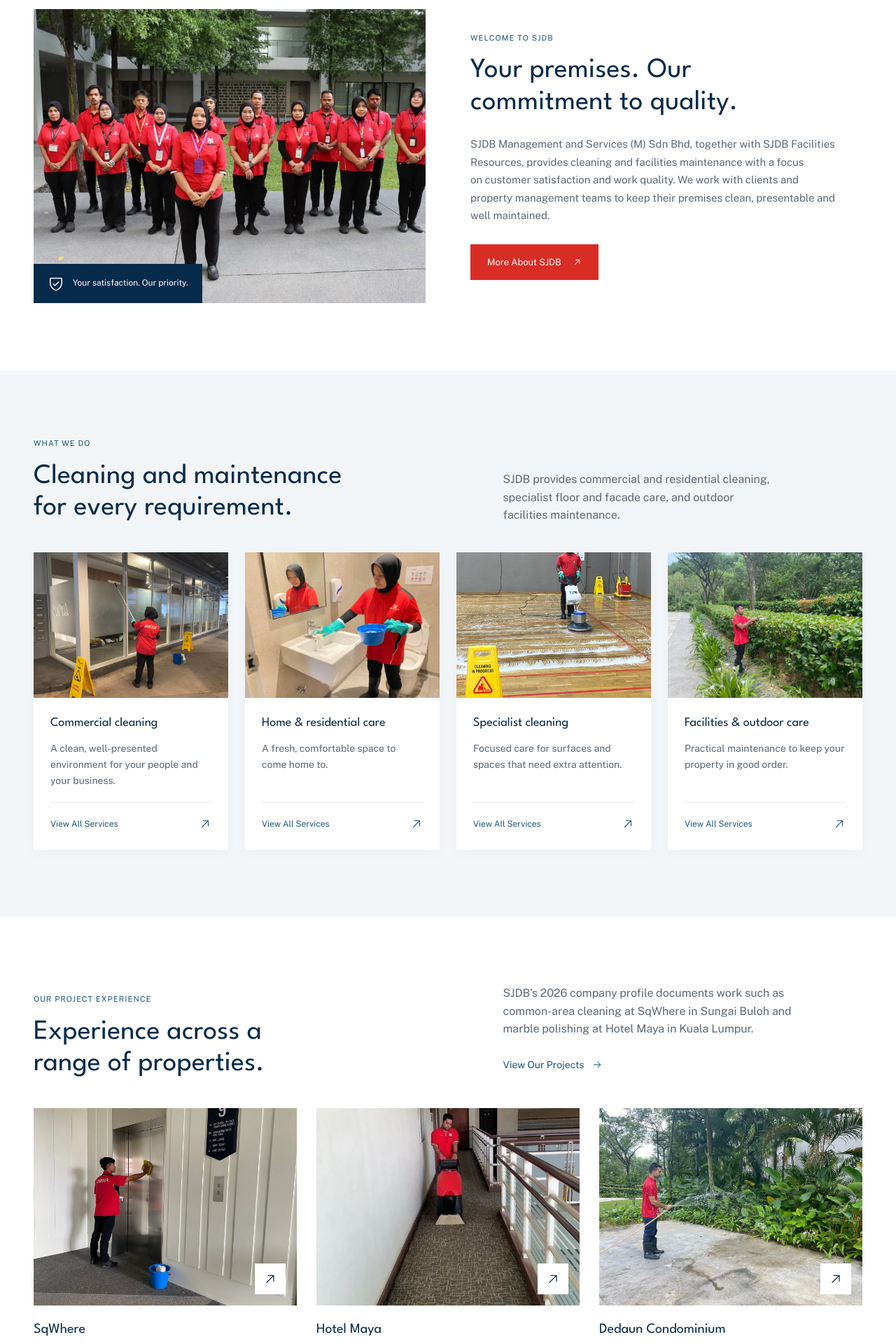
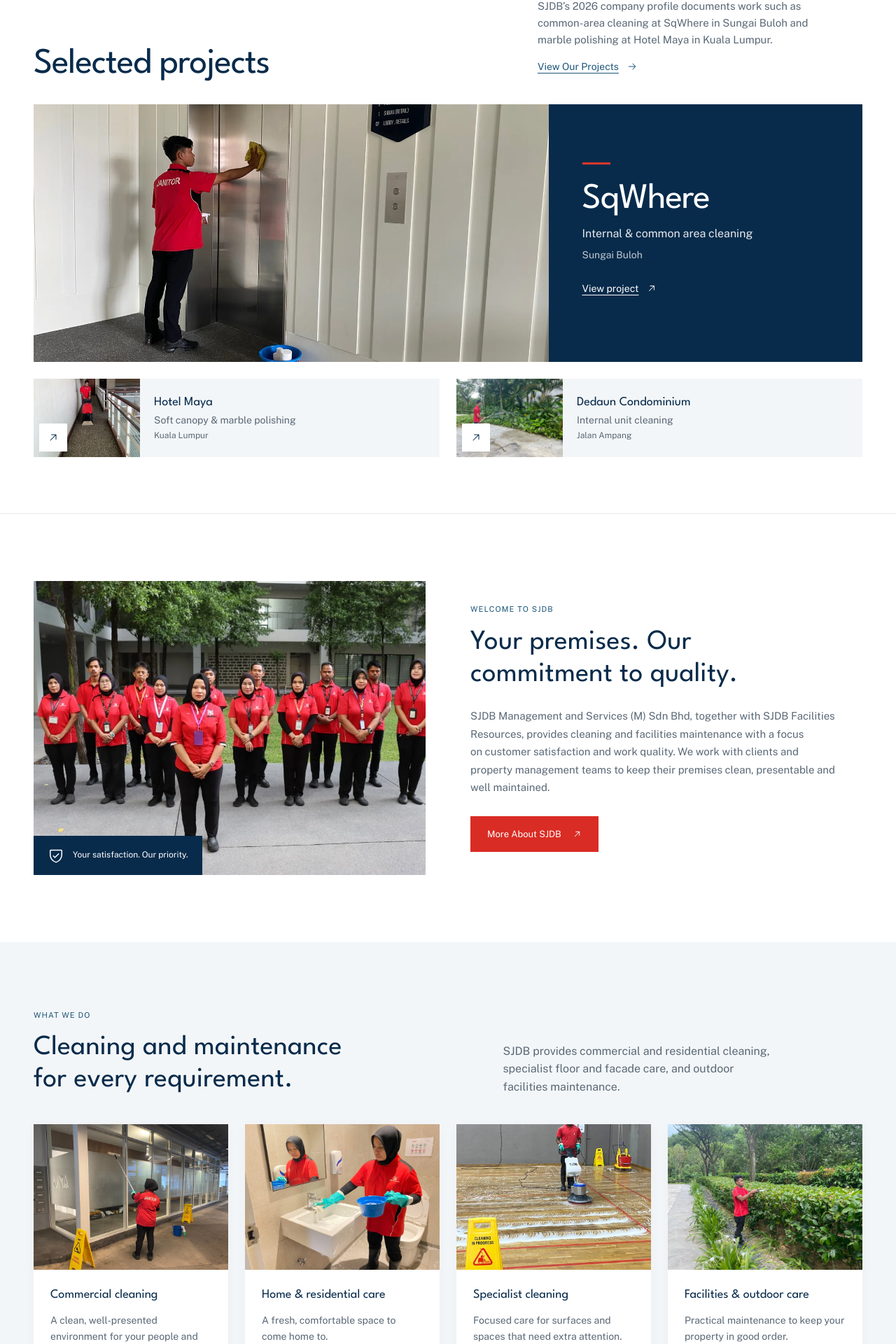
Before and after one commit to FixITSukil/SJDB-Website, a React (Vite) app: page / in a window 1280 px wide. Shown: the part 1011-2931 px from the top of the page at 70% size. Built offline with nearby package versions, Linux system fonts and the light colour scheme.

Commit message:
Feature SqWhere near the homepage hero

```diff
--- a/src/App.tsx
+++ b/src/App.tsx
@@ -119,6 +119,7 @@ const App = ({
     `${pageHref(page, nextLanguage)}${languageSearch}${languageAnchor}`;
 
   useEffect(() => {
+    if (!("IntersectionObserver" in window)) return;
     const observer = new IntersectionObserver(
       (entries) => {
         entries.forEach((entry) => {
@@ -392,9 +393,9 @@ const App = ({
                 ))}
               </div>
             </div>
+            <HomeProjects language={language} onProject={setSelectedProject} />
             <HomeOverview language={language} />
             <HomeServices language={language} />
-            <HomeProjects language={language} onProject={setSelectedProject} />
             <EnquiryBanner language={language} whatsappLink={whatsappLink} />
           </>
         ) : null}
--- a/src/CorporateSections.tsx
+++ b/src/CorporateSections.tsx
@@ -259,59 +259,92 @@ export const HomeProjects = ({
   onProject,
 }: LanguageProps & { onProject: (project: Project) => void }) => {
   const t = corporateCopy[language];
-  const featured = [projects[0], additionalProjects[0], projects[3]];
+  const featured = projects.find((project) => project.id === "sqwhere")!;
+  const supporting = [
+    additionalProjects.find((project) => project.id === "hotel-maya")!,
+    projects.find((project) => project.id === "dedaun")!,
+  ];
+  const viewProject = copy[language].projects.view;
   return (
-    <section className="section-space bg-white">
+    <section
+      className="bg-white py-14 md:border-b md:border-ink/10 lg:py-20"
+      aria-labelledby="featured-projects-title"
+    >
       <div className="site-container">
-        <div className="section-heading" data-reveal>
+        <div className="mb-6 grid items-end gap-3 md:mb-8 md:grid-cols-[1fr_minmax(0,0.8fr)] md:gap-12 lg:grid-cols-[1fr_minmax(0,29rem)]">
+          <h2 id="featured-projects-title" className="featured-projects-title">
+            {t.work.featuredTitle}
+          </h2>
           <div>
-            <p className="eyebrow mb-4">{t.work.eyebrow}</p>
-            <h2>{t.work.title}</h2>
-          </div>
-          <div>
-            <p className="section-description">{t.work.description}</p>
+            <p className="section-description !text-[15px]">{t.work.description}</p>
             <a
               href={pageHref("projects", language)}
-              className="mt-4 inline-flex min-h-11 items-center gap-3 text-sm font-semibold text-brand"
+              className="mt-1 inline-flex min-h-11 items-center gap-3 text-sm font-semibold text-brand underline underline-offset-4"
             >
               {t.work.all}
               <ArrowRight aria-hidden="true" />
             </a>
           </div>
         </div>
-        <div className="grid gap-7 sm:grid-cols-2 lg:grid-cols-3">
-          {featured.map((project) => (
+        <article className="featured-project project-preview group" data-reveal>
+          <div className="featured-project-photo">
+            <img
+              src={featured.image}
+              alt={language === "en" ? "A cleaner wiping lift doors at SqWhere" : "Pekerja pembersihan mengelap pintu lif di SqWhere"}
+              width="800"
+              height="600"
+              loading="lazy"
+              decoding="async"
+              className="project-preview-image"
+            />
+          </div>
+          <div className="featured-project-detail min-w-0">
+            <h3 className="featured-project-name">{featured.title}</h3>
+            <p className="mt-3 text-base text-white/90">{featured.scope[language]}</p>
+            <p className="mt-2 text-sm text-white/75">{featured.location}</p>
             <button
-              key={project.id}
               type="button"
-              onClick={() => onProject(project)}
-              className="home-card-reveal group text-left"
-              aria-label={`${copy[language].projects.view}: ${project.title}`}
-              data-reveal
+              onClick={() => onProject(featured)}
+              aria-label={`${viewProject}: ${featured.title}`}
+              className="project-preview-action mt-4 inline-flex min-h-11 items-center gap-3 text-sm font-semibold underline underline-offset-4"
             >
-              <div className="relative mb-5 aspect-[4/3] overflow-hidden bg-mist">
+              {viewProject}
+              <ArrowUpRight aria-hidden="true" />
+            </button>
+          </div>
+        </article>
+        <div className="mt-4 grid gap-4 md:mt-6 md:grid-cols-2 md:gap-6">
+          {supporting.map((project) => (
+            <article key={project.id} className="supporting-project project-preview group">
+              <div className="supporting-project-photo">
                 <img
                   src={project.image}
-                  alt={`${project.title} — ${project.scope[language]}`}
+                  alt=""
                   width="800"
                   height="600"
                   loading="lazy"
-                  className="h-full w-full object-cover transition-transform duration-500 motion-safe:group-hover:scale-[1.025]"
+                  decoding="async"
+                  className="project-preview-image"
                 />
-                <span className="absolute bottom-4 right-4 grid h-11 w-11 place-items-center bg-white text-xl text-ink transition-colors group-hover:bg-brand group-hover:text-white">
-                  <ArrowUpRight aria-hidden="true" />
-                </span>
               </div>
-              <h3 className="mb-2 font-display text-xl font-bold">
-                {project.title}
-              </h3>
-              {project.location ? (
-                <p className="mb-2 text-xs text-muted">{project.location}</p>
-              ) : null}
-              <p className="text-sm leading-relaxed text-muted">
-                {project.scope[language]}
-              </p>
-            </button>
+              <div className="min-w-0 px-3 py-4 sm:px-5">
+                <h3 className="mb-1 text-lg font-bold leading-tight">
+                  <button
+                    type="button"
+                    onClick={() => onProject(project)}
+                    className="project-preview-action text-left"
+                    aria-label={`${viewProject}: ${project.title}`}
+                  >
+                    {project.title}
+                  </button>
+                </h3>
+                <p className="text-sm text-muted">{project.scope[language]}</p>
+                <p className="mt-1 text-xs text-muted">{project.location}</p>
+              </div>
+              <span className="supporting-project-arrow" aria-hidden="true">
+                <ArrowUpRight />
+              </span>
+            </article>
           ))}
         </div>
       </div>
--- a/src/corporate-content.ts
+++ b/src/corporate-content.ts
@@ -49,7 +49,7 @@ interface CorporatePageCopy {
     all: string;
     details: string;
   };
-  work: { eyebrow: string; title: string; description: string; all: string };
+  work: { eyebrow: string; title: string; featuredTitle: string; description: string; all: string };
   about: {
     eyebrow: string;
     title: string;
@@ -124,6 +124,7 @@ export const corporateCopy = {
     work: {
       eyebrow: "OUR PROJECT EXPERIENCE",
       title: "Experience across a range of properties.",
+      featuredTitle: "Selected projects",
       description:
         "SJDB’s 2026 company profile documents work such as common-area cleaning at SqWhere in Sungai Buloh and marble polishing at Hotel Maya in Kuala Lumpur.",
       all: "View Our Projects",
@@ -227,6 +228,7 @@ export const corporateCopy = {
     work: {
       eyebrow: "PENGALAMAN PROJEK KAMI",
       title: "Pengalaman merentasi pelbagai jenis hartanah.",
+      featuredTitle: "Projek terpilih",
       description:
         "Profil syarikat SJDB 2026 memaparkan kerja seperti pembersihan kawasan bersama di SqWhere, Sungai Buloh, dan penggilapan marmar di Hotel Maya, Kuala Lumpur.",
       all: "Lihat Projek Kami",
--- a/src/styles.css
+++ b/src/styles.css
@@ -177,6 +177,51 @@
   .corporate-promise {
     @apply border-b border-ink/10 bg-mist py-7;
   }
+  .featured-projects-title,
+  .featured-project-name {
+    @apply font-display font-bold leading-none tracking-[-0.02em];
+  }
+  .featured-projects-title {
+    font-size: clamp(2.4rem, 4vw, 3.75rem);
+  }
+  .featured-project-name {
+    font-size: clamp(2.25rem, 4vw, 3.75rem);
+  }
+  .project-preview {
+    @apply relative grid min-w-0;
+  }
+  .featured-project {
+    @apply bg-ink text-white md:grid-cols-[1.64fr_1fr] md:items-center;
+  }
+  .featured-project-photo {
+    @apply relative aspect-[8/5] self-stretch overflow-hidden bg-[#102638] md:aspect-[2/1];
+  }
+  .project-preview-image {
+    @apply absolute inset-0 h-full w-full object-cover motion-safe:transition-transform motion-safe:duration-500;
+  }
+  .featured-project-detail {
+    @apply p-6 sm:p-9 lg:p-12;
+  }
+  .featured-project-detail::before {
+    @apply mb-4 block h-[3px] w-10 bg-[#e0362c] md:mb-6;
+    content: "";
+  }
+  .supporting-project {
+    @apply grid-cols-[minmax(5.5rem,37%)_minmax(0,1fr)] items-center bg-mist sm:grid-cols-[9.5rem_minmax(0,1fr)];
+  }
+  .supporting-project-photo {
+    @apply relative min-h-28 self-stretch overflow-hidden bg-ink/10;
+  }
+  .project-preview-action::after {
+    @apply absolute inset-0 z-10;
+    content: "";
+  }
+  .featured-project .project-preview-action:focus-visible {
+    outline-color: white;
+  }
+  .supporting-project-arrow {
+    @apply pointer-events-none absolute bottom-2 left-2 grid h-8 w-8 place-items-center bg-white text-base text-ink transition-colors md:h-10 md:w-10;
+  }
   .corp-hero {
     @apply relative isolate overflow-hidden bg-ink text-white;
     min-height: 600px;
@@ -241,6 +286,12 @@
   opacity: 0.85;
 }
 @media (hover: hover) and (pointer: fine) {
+  .supporting-project:hover .supporting-project-arrow {
+    @apply bg-brand text-white;
+  }
+  .supporting-project:hover .project-preview-action {
+    @apply underline underline-offset-4;
+  }
   .corporate-nav-link:hover::after {
     opacity: 0.85;
   }
@@ -251,6 +302,9 @@
   }
 }
 @media (hover: hover) and (pointer: fine) and (prefers-reduced-motion: no-preference) {
+  .project-preview:hover .project-preview-image {
+    transform: scale(1.025);
+  }
   :is(.button-primary, .button-outline, .whatsapp-float, .service-tab, .project-filter, a.group, button.group):hover:not(:disabled) {
     translate: 0 -2px;
   }
@@ -288,8 +342,11 @@
   opacity: 1;
 }
 @media (prefers-reduced-motion: no-preference) {
-  [data-reveal].is-visible {
+  [data-reveal].is-visible:not(.featured-project) {
     animation: section-reveal 0.55s ease-out both;
+  }
+  .featured-project.is-visible .featured-project-photo {
+    animation: featured-project-reveal 560ms cubic-bezier(0.22, 1, 0.36, 1);
   }
   [data-reveal].home-card-reveal.is-visible {
     animation: home-card-lift 0.35s ease-out;
@@ -308,6 +365,16 @@
   }
   .hero-copy > :nth-child(4) {
     animation-delay: 180ms;
+  }
+}
+@keyframes featured-project-reveal {
+  from {
+    clip-path: inset(0 9% 0 0);
+    opacity: 0.78;
+  }
+  to {
+    clip-path: inset(0);
+    opacity: 1;
   }
 }
 @keyframes hero-entrance {
```
